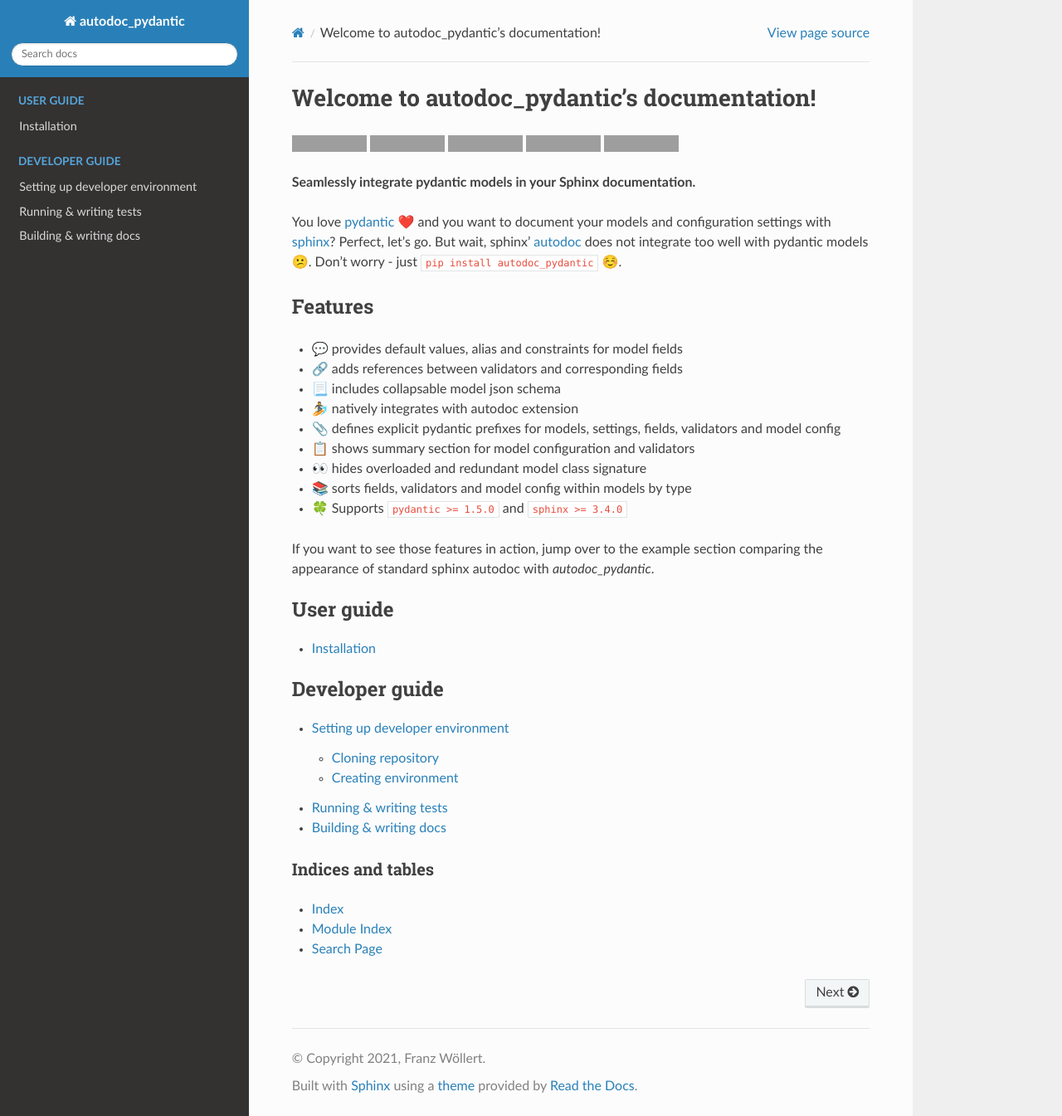
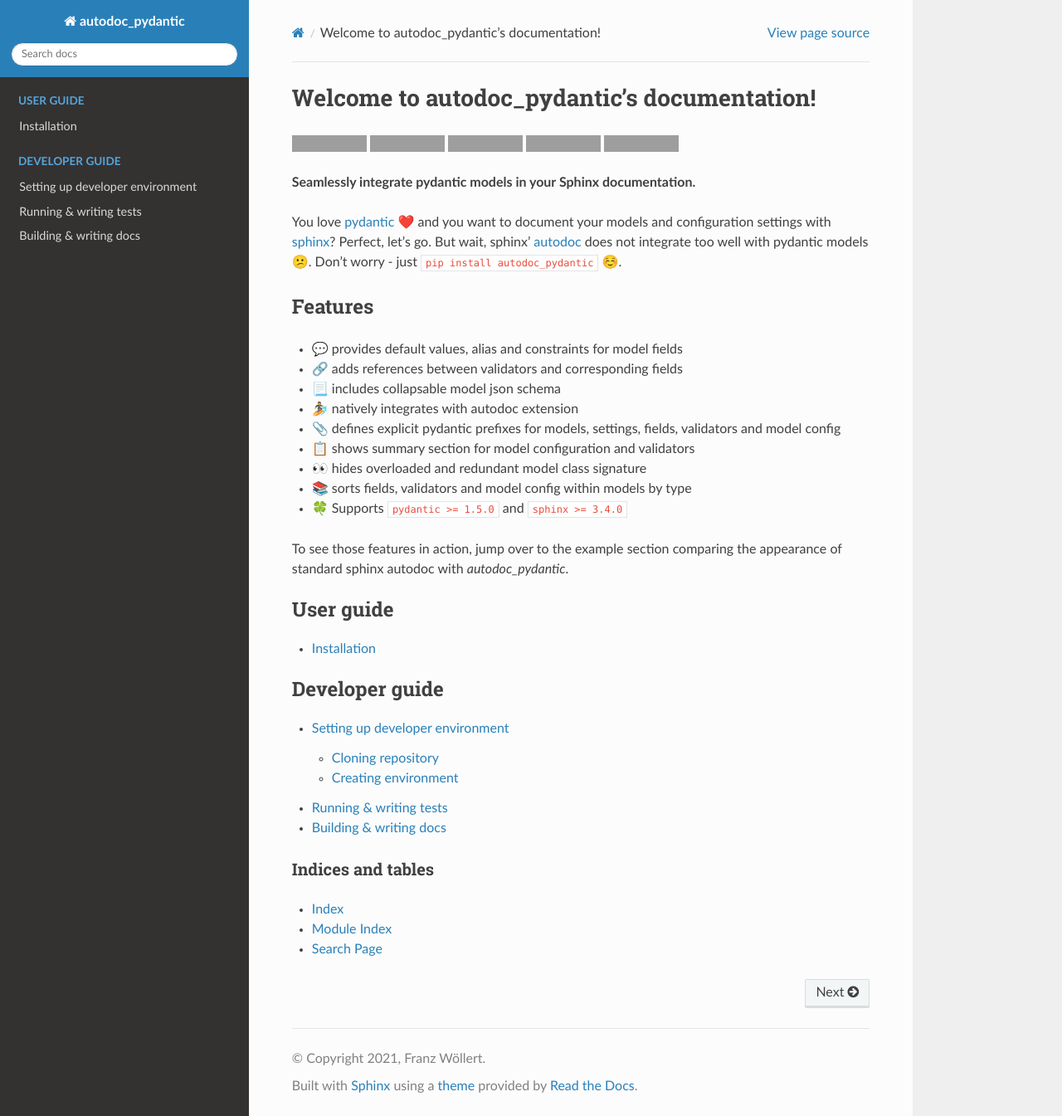
Before and after one commit to mansenfranzen/autodoc_pydantic, a Sphinx documentation site: the page built from docs/source/index.rst, in a window 1280 px wide and 1345 px high. Shown: the whole window at 83% size. Built offline with Sphinx 7.4.7 and the Read the Docs theme 2.0.0, drawn with Linux system fonts in a browser that asks for light colours; pages that are not in the unit, such as notebooks, are missing from menus; grey boxes are pictures that could not be loaded.

Commit message:
Update index.

```diff
--- a/docs/source/index.rst
+++ b/docs/source/index.rst
@@ -22,7 +22,7 @@
 - 📚 sorts fields, validators and model config within models by type
 - 🍀 Supports :code:`pydantic >= 1.5.0` and :code:`sphinx >= 3.4.0`
 
-If you want to see those features in action, jump over to the :ref:`example <showcase>` section comparing
+To see those features in action, jump over to the :ref:`example <showcase>` section comparing
 the appearance of standard sphinx autodoc with *autodoc_pydantic*.
 
 .. toctree::
```
